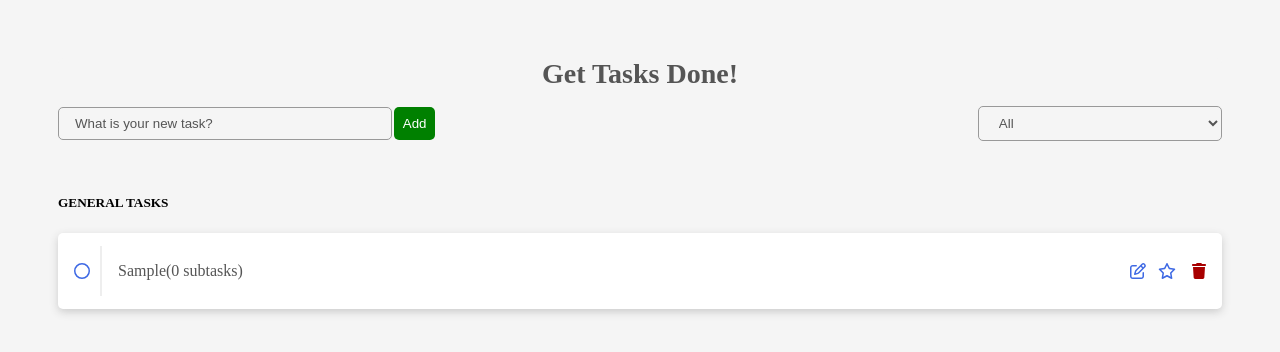
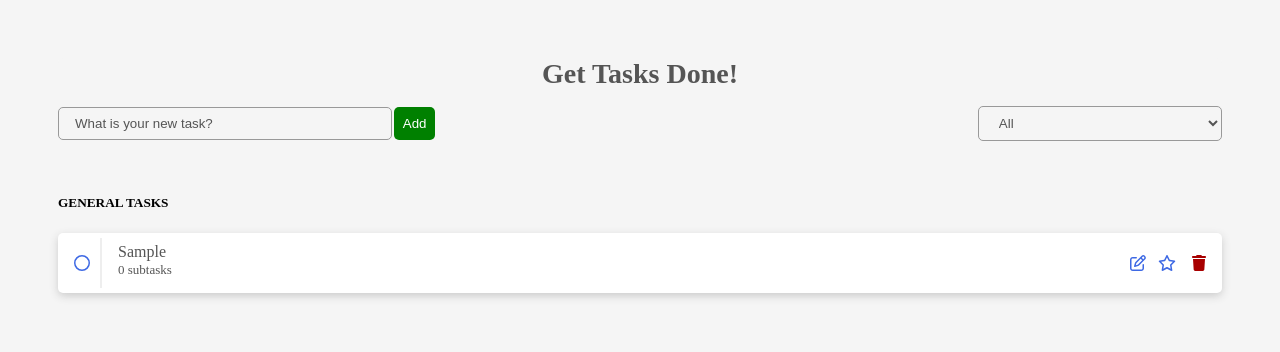
Before and after one commit to mYoudjeu/todo-app, a React (Create React App) app: page / in a window 1280 px wide. Both pictures are taken after typing "Sample" into the empty fields and a click on the button "Add". Shown: the top 352 px of the page. Built offline with nearby package versions, Linux system fonts and the light colour scheme.

Commit message:
Review of delete modal

```diff
--- a/src/App.css
+++ b/src/App.css
@@ -84,6 +84,28 @@ h1 {
   margin: 2px;
 }
 
+.keep-btn {
+  background: green;
+  border: 1px solid #999;
+  color: white;
+  border: none;
+  padding: 0.30rem;
+  cursor: pointer;
+  border-radius: 5px;
+  margin: 2px;
+}
+
+.delete-btn {
+  background: red;
+  border: 1px solid #999;
+  color: white;
+  border: none;
+  padding: 0.30rem;
+  cursor: pointer;
+  border-radius: 5px;
+  margin: 2px;
+}
+
 .Todo {
   display: flex;
   align-items: center;
@@ -102,8 +124,8 @@ h1 {
 }
 
 .todo-display{
-  margin: 8px 16px;
-  display: flex;
+  margin: 1px 16px;
+  display: block;
   align-items: center;
   width: -webkit-fill-available;
 }
--- a/src/components/Todo.tsx
+++ b/src/components/Todo.tsx
@@ -75,16 +75,19 @@ const Todo: React.FC<TodoProps> = ({ task }) => {
             />
           </div>
           <div className="todo-display" onClick={() => currentTodo(task.task, task.id, task.completed)}>
-
-            <p
+            <div >
+              <p style={{ marginTop: '-2px' }}
                 {...() => toggleComplete(task.id)}
                 className={`${task.completed ? "completed" : ""}`}
               >
                 {task.task}
               </p>
-            <p>
-              ({subTaskCount} subtasks)
+            </div>
+            <div style={{ width: '100%' }}>
+              <p style={{ marginBottom: '3px', marginTop: '-15px', fontSize: '13px' }}>
+                {subTaskCount} subtasks
               </p>
+            </div>
           </div>
 
           <FontAwesomeIcon
@@ -116,8 +119,10 @@ const Todo: React.FC<TodoProps> = ({ task }) => {
           >
 
             <h3>Are you sure you want to delete this task?</h3>
-            <button onClick={() => { deleteTodo(task.id); closeModal(); }}>Yes, Delete</button>
-            <button onClick={closeModal}>No, Keep</button>
+            <div>
+              <button className="delete-btn" onClick={() => { deleteTodo(task.id); closeModal(); }}>Yes, Delete</button>
+              <button className="keep-btn" style={{ marginLeft: '195px' }} onClick={closeModal}>No, Keep</button>
+            </div>
           </Modal>
         </div>
 
```
Lines whose indentation alone changed are shown as unchanged.
